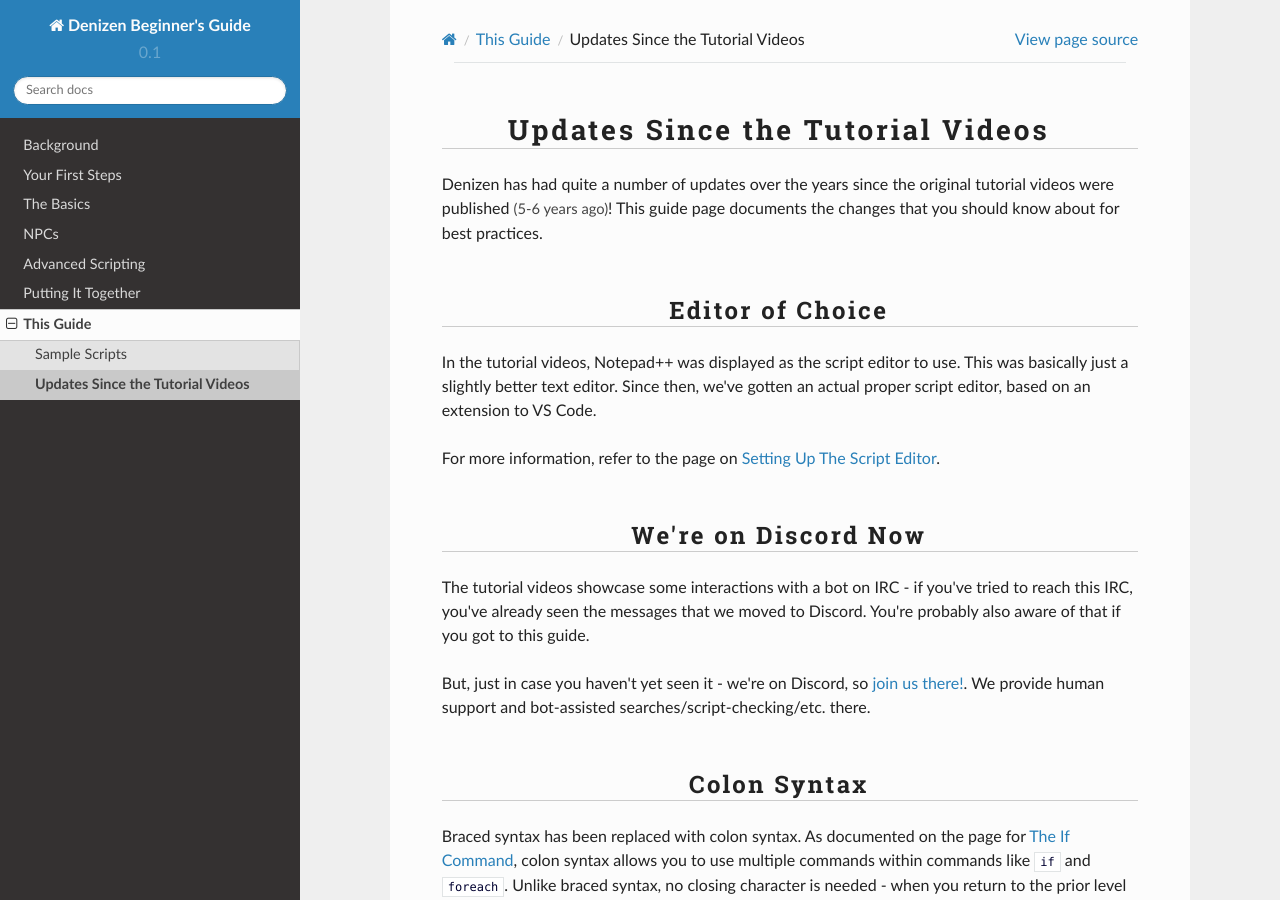
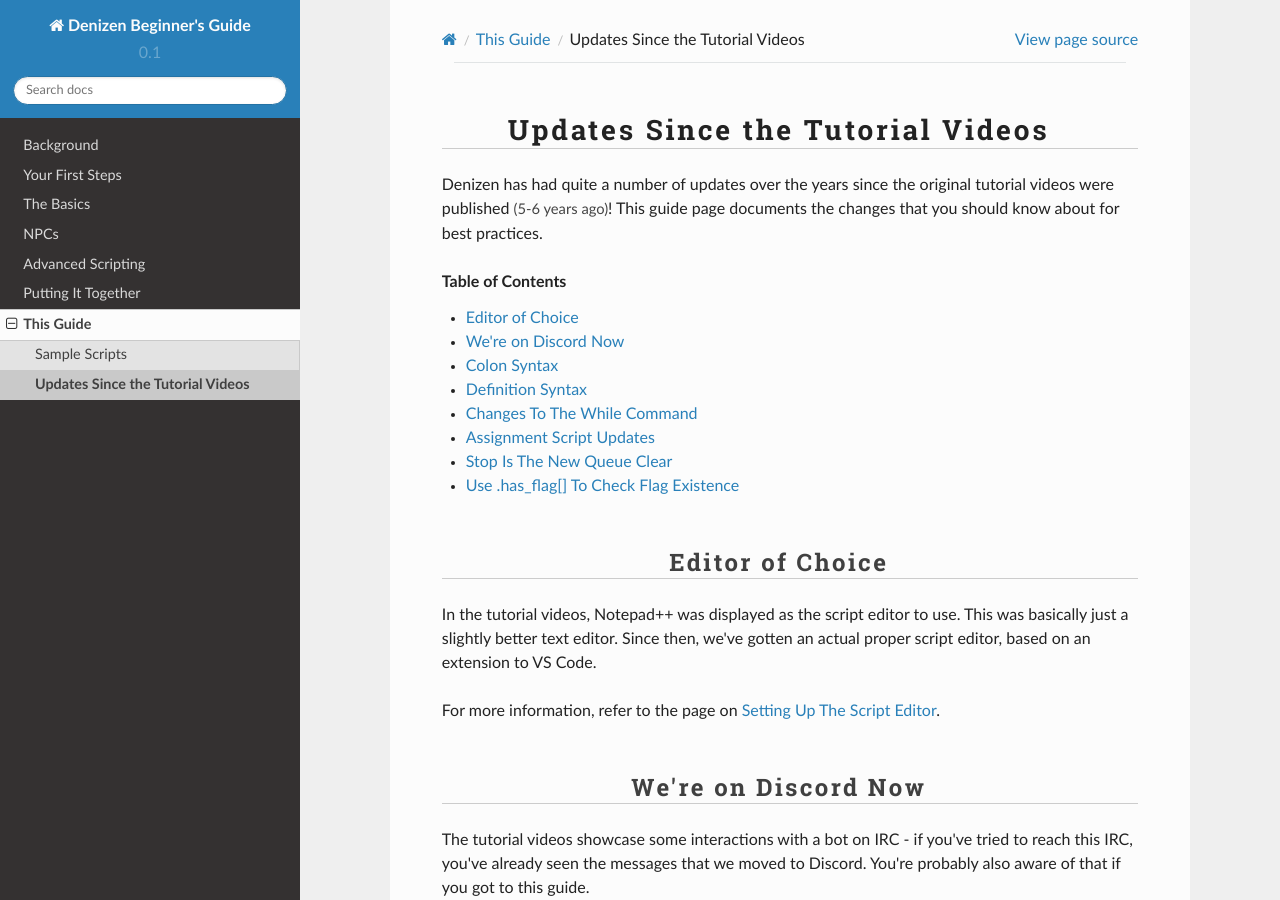
Before and after one commit to DenizenScript/Denizen-Beginners-Guide, a Sphinx documentation site: the page built from source/guides/this-guide/updates-since-videos.md, in a window 1280 px wide and 900 px high. Built offline with Sphinx 7.4.7 and the Read the Docs theme 2.0.0, drawn with Linux system fonts in a browser that asks for light colours.

Commit message:
add missing tables of contents

````diff
--- a/source/guides/this-guide/updates-since-videos.md
+++ b/source/guides/this-guide/updates-since-videos.md
@@ -2,6 +2,11 @@ Updates Since the Tutorial Videos
 ---------------------------------
 
 Denizen has had quite a number of updates over the years since the original tutorial videos were published <span class="parens">(5-6 years ago)</span>! This guide page documents the changes that you should know about for best practices.
+
+```eval_rst
+.. contents:: Table of Contents
+    :local:
+```
 
 ### Editor of Choice
 
````
Also changed, not shown: source/guides/this-guide/sample-scripts.md (+5 -0 lines).
